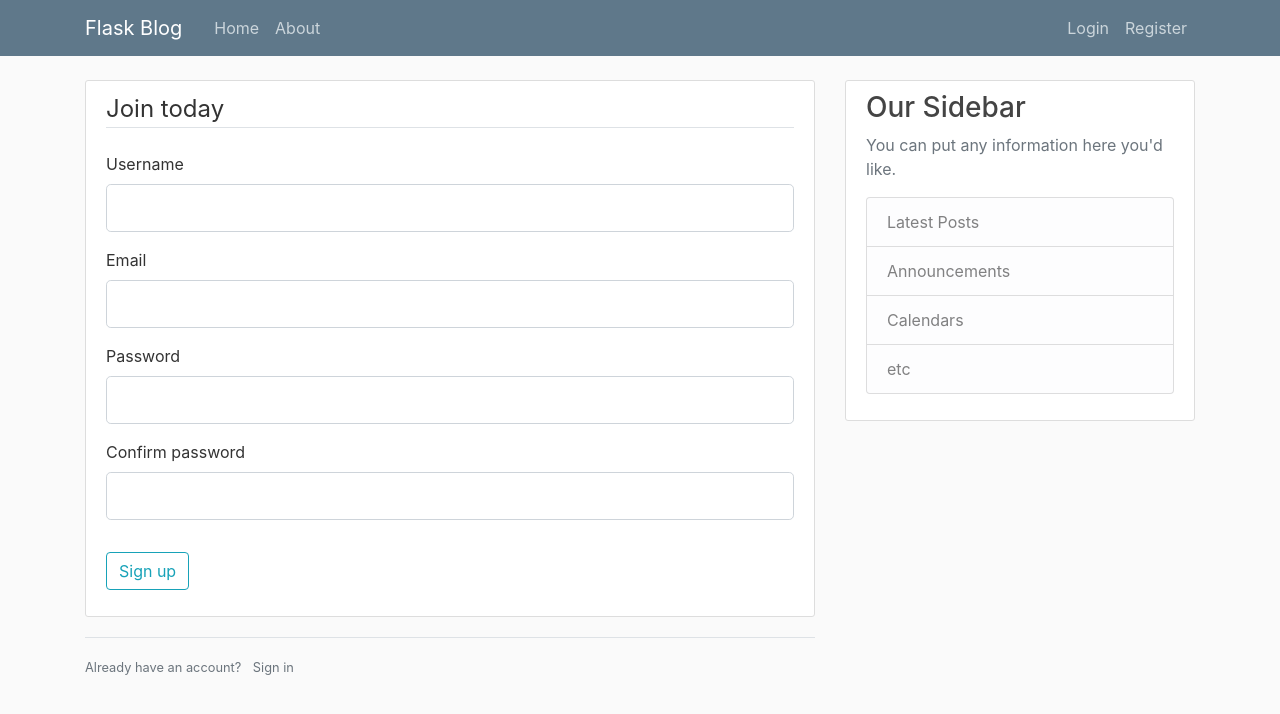
After one commit to sviddo/flask-blog, a Flask app: page /register in a window 1280 px wide. The commit adds this page. Shown: the top 714 px of the page. Run offline with Flask 2, Linux system fonts and the light colour scheme; some libraries are stand-ins or nearby versions.

Commit message:
implement registration form logic including error handling

```diff
--- a/src/__init__.py
+++ b/src/__init__.py
@@ -1,5 +1,5 @@
-from flask import Flask, render_template, url_for
-from forms import LoginForm, RegistrationForm
+from flask import Flask, render_template, url_for, flash, redirect
+from .forms import RegistrationForm
 
 app = Flask(__name__)
 
@@ -25,19 +25,19 @@ posts = [
 
 @app.route("/home")
 @app.route("/")
-def hello():
+def home():
     return render_template("home.html", posts=posts)
+
 
 @app.route("/about")
 def about():
     return render_template("about.html", title="About")
 
-@app.route("/register")
+
+@app.route("/register", methods=['GET', 'POST'])
 def register():
     form = RegistrationForm()
-    return render_template("register.html", title="Register", form=form)
-
-@app.route("/login")
-def log_in():
-    form = LoginForm()
-    return render_template("login.html", title="Login", form=form)
+    if form.validate_on_submit():
+        flash(f'Account created for {form.username.data}!', 'success')
+        return redirect(url_for('home'))
+    return render_template('register.html', title='Register', form=form)
--- a/src/templates/base.html
+++ b/src/templates/base.html
@@ -43,6 +43,15 @@
       <main role="main" class="container">
         <div class="row">
           <div class="col-md-8">
+            {% with messages = get_flashed_messages(with_categories=true) %}
+              {% if messages %}
+                {% for category, message in messages %}
+                  <div class="alert alert-{{ category }}">
+                    {{ message }}
+                  </div>
+                {% endfor %}
+              {% endif %}
+            {% endwith %}
             {% block content %}{% endblock %}
           </div>
           <div class="col-md-4">
--- /dev/null
+++ b/src/templates/register.html
@@ -0,0 +1,75 @@
+{% extends "base.html" %}
+{% block content %}
+    <div class="content-section">
+        <form method="POST" action="">
+            {{ form.hidden_tag() }}
+            <fieldset class="form-group">
+                <legend class="border-bottom mb-4">Join today</legend>
+                <div class="form-group">
+                    {{ form.username.label(class="form-control-label") }}
+
+                    {% if form.username.errors %}
+                        {{ form.username(class="form-control form-control-lg is-invalid") }}
+                        <div class="invalid-feedback">
+                            {% for error in form.username.errors %}
+                                <span>{{ error }}</span>
+                            {% endfor %}
+                        </div>
+                    {% else %}
+                        {{ form.username(class="form-control form-control-lg") }}
+                    {% endif %}
+                </div>
+                <div class="form-group">
+                    {{ form.email.label(class="form-control-label") }}
+
+                    {% if form.email.errors %}
+                        {{ form.email(class="form-control form-control-lg is-invalid") }}
+                        <div class="invalid-feedback">
+                            {% for error in form.email.errors %}
+                                <span>{{ error }}</span>
+                            {% endfor %}
+                        </div>
+                    {% else %}
+                        {{ form.email(class="form-control form-control-lg") }}
+                    {% endif %}
+                </div>
+                <div class="form-group">
+                    {{ form.password.label(class="form-control-label") }}
+
+                    {% if form.password.errors %}
+                        {{ form.password(class="form-control form-control-lg is-invalid") }}
+                        <div class="invalid-feedback">
+                            {% for error in form.password.errors %}
+                                <span>{{ error }}</span>
+                            {% endfor %}
+                        </div>
+                    {% else %}
+                        {{ form.password(class="form-control form-control-lg") }}
+                    {% endif %}
+                </div>
+                <div class="form-group">
+                    {{ form.confirm_password.label(class="form-control-label") }}
+
+                    {% if form.confirm_password.errors %}
+                        {{ form.confirm_password(class="form-control form-control-lg is-invalid") }}
+                        <div class="invalid-feedback">
+                            {% for error in form.confirm_password.errors %}
+                                <span>{{ error }}</span>
+                            {% endfor %}
+                        </div>
+                    {% else %}
+                        {{ form.confirm_password(class="form-control form-control-lg") }}
+                    {% endif %}
+                </div>
+            </fieldset>
+            <div class="form-group">
+                {{ form.submit(class="btn btn-outline-info") }}
+            </div>
+        </form>
+    </div>
+    <div class="border-top pt-3">
+        <small class="text-muted">
+            Already have an account? <a class="ml-2">Sign in</a>
+        </small>
+    </div>
+{% endblock content %}
```
Also changed, not shown: src/forms.py (+9 -0 lines).
